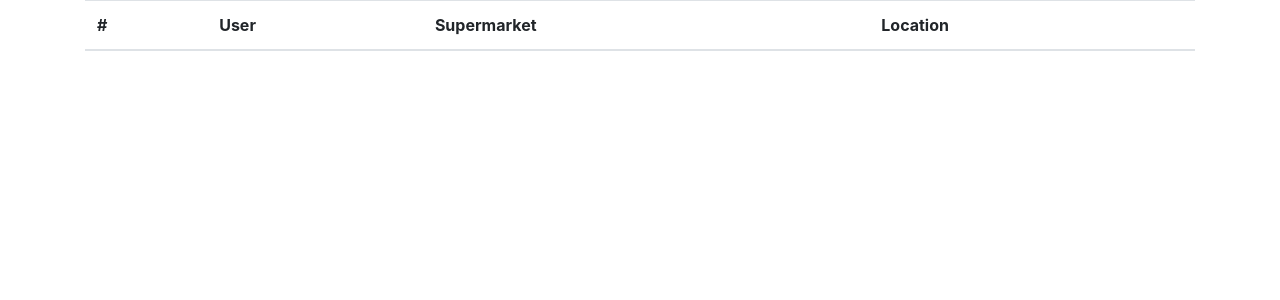
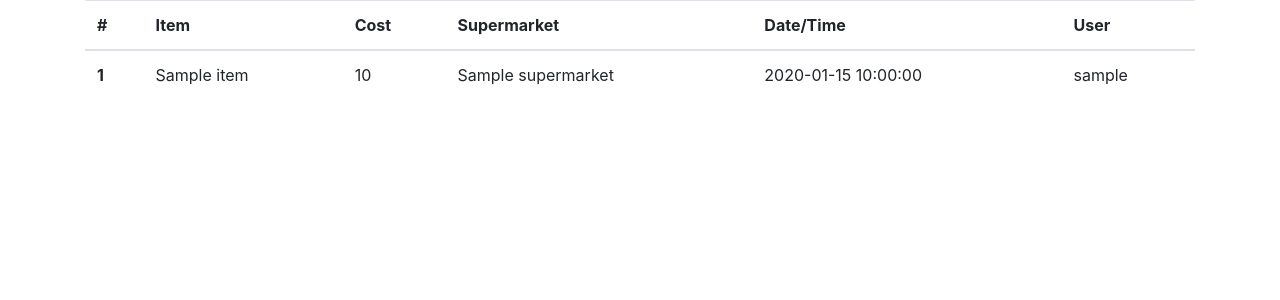
Before and after one commit to muhdarifrawi/supermarket-price-sharing, a Flask app: page /table in a window 1280 px wide. Shown: the top 300 px of the page. Run offline with Flask 2, Linux system fonts and the light colour scheme; tables that the repository leaves empty or names only in its code hold one stand-in row (values such as "Sample post"); lists and menus that the app fills with data are empty; some libraries are stand-ins or nearby versions.

Commit message:
tables are showing as intended.

```diff
--- a/app.py
+++ b/app.py
@@ -126,12 +126,6 @@ def submit_form():
     cursor.execute(SQL_SEARCH_ITEM_ID)
     item_id = cursor.fetchone()["id"]
 
-    # #find current datetime
-    # SQL_SELECT_DATETIME="""
-    # SELECT CURRENT_TIMESTAMP
-    # """
-    # datetime=cursor.execute(SQL_SELECT_DATETIME)
-    # print(datetime)
     #cost insertion to database
     sql = """
          INSERT INTO itemcost(id, date, cost, user_id, item_id, supermarket_id)
@@ -152,10 +146,10 @@ def table():
 
     #username retrieval from database
     sql = """
-        SELECT * FROM itemcost
-        INNER JOIN item ON item.name=itemcost.item
-        INNER JOIN supermarket ON supermarket.name=itemcost.supermarket
-        INNER JOIN user ON user.username=itemcost.user
+        SELECT itemcost.id, itemcost.date, itemcost.cost, item.name, supermarket.name, user.username  FROM `itemcost`
+        INNER JOIN user ON itemcost.user_id=user.id
+        INNER JOIN item ON itemcost.item_id=item.id
+        INNER JOIN supermarket ON itemcost.supermarket_id=supermarket.id
         """
 
     cursor.execute(sql)
--- a/templates/table.template.html
+++ b/templates/table.template.html
@@ -16,18 +16,22 @@
   <thead>
     <tr>
       <th scope="col">#</th>
+      <th scope="col">Item</th>
+      <th scope="col">Cost</th>
+      <th scope="col">Supermarket</th>
+      <th scope="col">Date/Time</th>
       <th scope="col">User</th>
-      <th scope="col">Supermarket</th>
-      <th scope="col">Location</th>
     </tr>
   </thead>
   <tbody>
     {% for each_result in results %}
     <tr>
       <th scope="col">{{each_result["id"]}}</th>
-      <td scope="col">{{each_result["user"]}}</td>
-      <td scope="col">{{each_result["supermarket"]}}</td>
+      <td scope="col">{{each_result["name"]}}</td>
+      <td scope="col">{{each_result["cost"]}}</td>
       <td scope="col">{{each_result["supermarket.name"]}}</td>
+      <td scope="col">{{each_result["date"]}}</td>
+      <td scope="col">{{each_result["username"]}}</td>
 
     </tr>
     {%endfor%}
```
